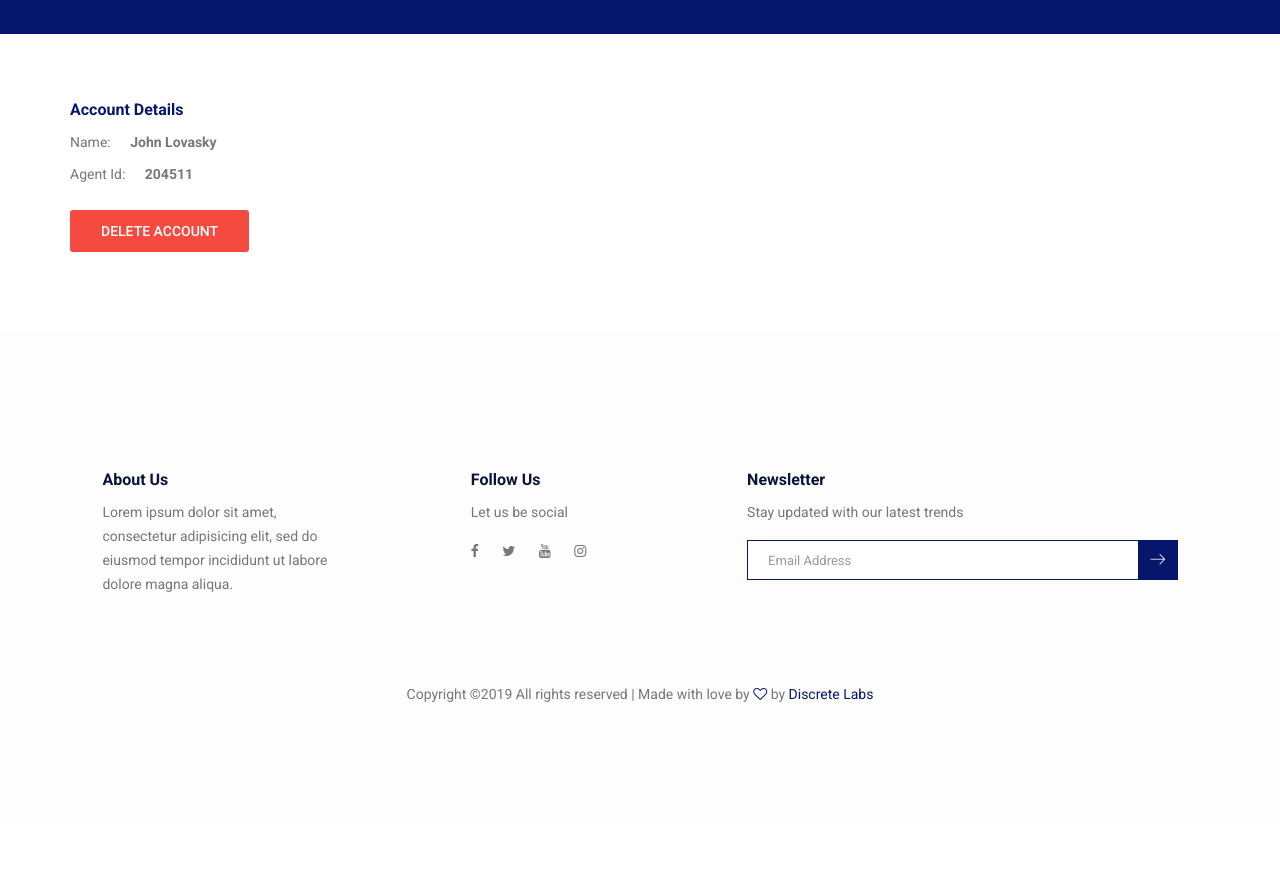
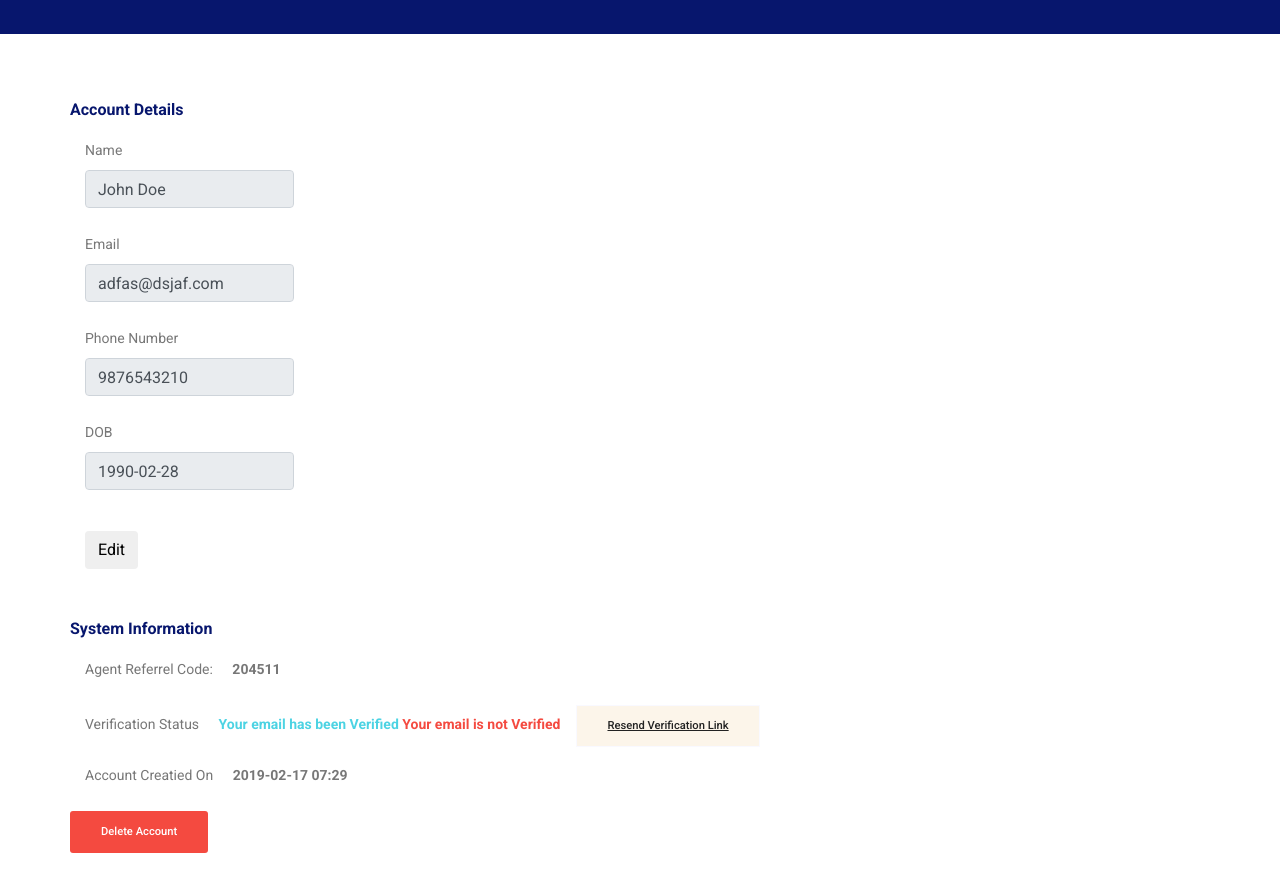
Before and after one commit to discrt/AN-e-commerce, a plain HTML site: page account.html in a window 1280 px wide. Shown: the part 226-1118 px from the top of the page. Before the commit the page ends 1052 px from the top, so only its background shows below. Drawn offline with Linux system fonts and the light colour scheme.

Commit message:
Account Changes induced. Editable Form Included

```diff
--- a/account.html
+++ b/account.html
@@ -199,21 +199,86 @@
 	<section class="account_area">
 		<div class="container">
 				<div class="account_details">
-						<h3 class="account_header">Account Details</h3>
+						<h2 class="account_header">Account Details</h2>
 						<div class="detail_col">
-							<div class="agent-name">
+							<!--NOt Including this now keep this for later/upgraded version<div class="agent-img">
 
-								<span>Name:</span>	<h3>John Lovasky</h3>
+									<img src="/img/blog/c5.jpg" alt="Agnet Display Picture">
+							</div>-->
+							<form action="" class="form-horizontal">
+
+								<div class="form-group agent-name">
+										<label for="name" class="col-sm-2 control-label">Name</label>
+										<div class="col-sm-10">
+											<h3>
+												<input class="form-control" id="name" value="John Doe" disabled>
+											</h3>
+										</div>
+
+								</div>
+								<div class="form-group agent-email">
+										<label for="email" class="col-sm-2 control-label">Email</label>
+										<div class="col-sm-10">
+											<h3>
+												<input class="form-control" id="email"  value="adfas@dsjaf.com" disabled>
+											</h3>
+										</div>
+								</div>
+								<div class="form-group agent-phone">
+										<label for="phone" class="col-sm-2 control-label">Phone Number</label>
+										<div class="col-sm-10">
+											<h3>
+												<input class="form-control" id="phone"  value="9876543210" disabled>
+											</h3>
+										</div>
+								</div>
+								<div class="form-group agent-dob">
+										<label for="email" class="col-sm-2 control-label">DOB</label>
+										<div class="col-sm-10">
+											<h3>
+												<input class="form-control" id="dob"  value="1990-02-28" disabled>
+											</h3>
+										</div>
+								</div>
+								<div class="form-group">
+										<div class="col-sm-offset-2 col-sm-10">
+										  <button type="submit" class="btn btn-default" id="save" hidden>Save</button>
+										</div>
+									  </div>
+									  <div class="form-group">
+										<div class="col-sm-offset-2 col-sm-10">
+										  <button type="edit" class="btn btn-default" id="edit" onclick="return handleEdit()">Edit</button>
+										</div>
+									  </div>
+							</form>
+							<div class="uneditable">
+								<h2 class="system-info">System Information</h2>
+								<div class="form-group referrel-code col"><!--Agent Ccant edit this-->
+									<span>Agent Referrel Code:</span>
+									<h3>
+										204511
+									</h3>
+								</div>
+								<div class="form-group verification-status col"><!--Agent Ccant edit this-->
+									<span>Verification Status</span>
+									<h3 class="been-verified">Your email has been Verified</h3><!--If Already Verified then Display this-->
+
+									<h3 class="not-verified">Your email is not Verified</h3><button class="genric-btn link-border resend-btn">Resend Verification Link
+									</button><!--If Not Verified then Display this-->
+								</div>
+								<div class="form-group account-creation col"><!--Agent Ccant edit this-->
+									<span>Account Creatied On</span>
+									<h3>
+										2019-02-17 07:29
+									</h3>
+								</div>
 							</div>
-							<div class="referrel-code">
-								<span>Agent Id:</span>
-								<h3>
-									204511
-								</h3>
-							</div>
-							<a class="genric-btn danger radius" href="index.html">Delete Account</a>
+
+
+
+					</div>
+					<button class="genric-btn danger radius delete-btn" href="index.html">Delete Account</button><!--Redirects to home page-->
 						</div>
-				</div>
 		</div>
 	</section>
 	<!--================End Cart Area =================-->
--- a/js/theme.js
+++ b/js/theme.js
@@ -432,3 +432,15 @@
 
 
 })(jQuery)
+
+//Gazi's JavaScript for Account Page
+function handleEdit() {
+    document.getElementById('name').disabled = false;
+    document.getElementById('email').disabled = false;
+    document.getElementById('dob').disabled = false;
+    document.getElementById('phone').disabled = false;
+    document.getElementById('edit').hidden = true;
+    document.getElementById('save').hidden = false;
+
+    return false;
+}
--- a/scss/_account.scss
+++ b/scss/_account.scss
@@ -3,18 +3,26 @@
 
 .account_area{
     padding: 4rem 0;
-    .account_header{
+    .account_header, .system-info{
         font-size: 16px;
         font-weight: 700;
         font-family: $rob;
         color: $baseColor;
-        margin-bottom: 8px;
+        margin-bottom: 16px;
         line-height: 24px;
     }
     .detail_col{
         display: block;
+        .agent-img{
+            img{
+                height: 100px;
+                width: auto;
+            }
+        }
+        span{
+            margin-right: 16px;
+        }
         h3{
-            padding-left: 1rem;
             display: inline-block;
             font-size: 14px;
             font-weight: 600;
@@ -23,13 +31,28 @@
             margin-bottom: 8px;
             line-height: 24px;
         }
+        .not-verified{
+            color: #f44a40;
+        }
+        .been-verified{
+            color: #4cd3e3;
+        }
+        .resend-btn{
+            background: $secondaryColor;
+            margin-left: 16px;
+        }
+        .delete-btn{
+            margin: 1rem auto;
+            display: inline-block;
+            font-size: 14px;
+            text-transform: uppercase;
+        }
     }
-    .genric-btn{
-        margin: 1rem auto;
-        display: inline-block;
-        font-size: 14px;
-        text-transform: uppercase;
+    .uneditable{
+        margin-top: 48px;
     }
+
+
 
 }
 
```
Also changed, not shown: css/style.css, 1 other file.
